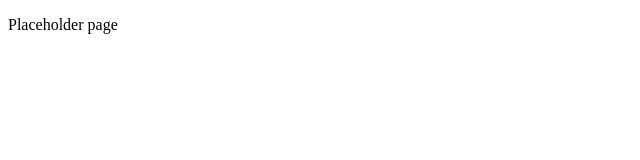
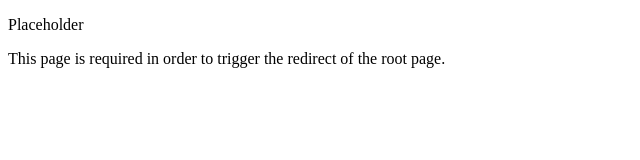
Before and after one commit to blairl-nih/clinical-trials-search-print, a plain HTML site: page src/NCI.OCPL.ClinicalTrialSearchPrint/index.htm in a window 1280 px wide. Shown: the whole page, without its empty margins (0-640 px from the left). Drawn offline with Linux system fonts and the light colour scheme.

Commit message:
(#32) Redirect home page.

```diff
--- a/src/NCI.OCPL.ClinicalTrialSearchPrint/index.htm
+++ b/src/NCI.OCPL.ClinicalTrialSearchPrint/index.htm
@@ -5,6 +5,7 @@
     <title></title>
 </head>
 <body>
-    <p>Placeholder page</p>
+    <p>Placeholder</p>
+    <p>This page is required in order to trigger the redirect of the root page.</p>
 </body>
 </html>
```
Also changed, not shown: 1 other file.
